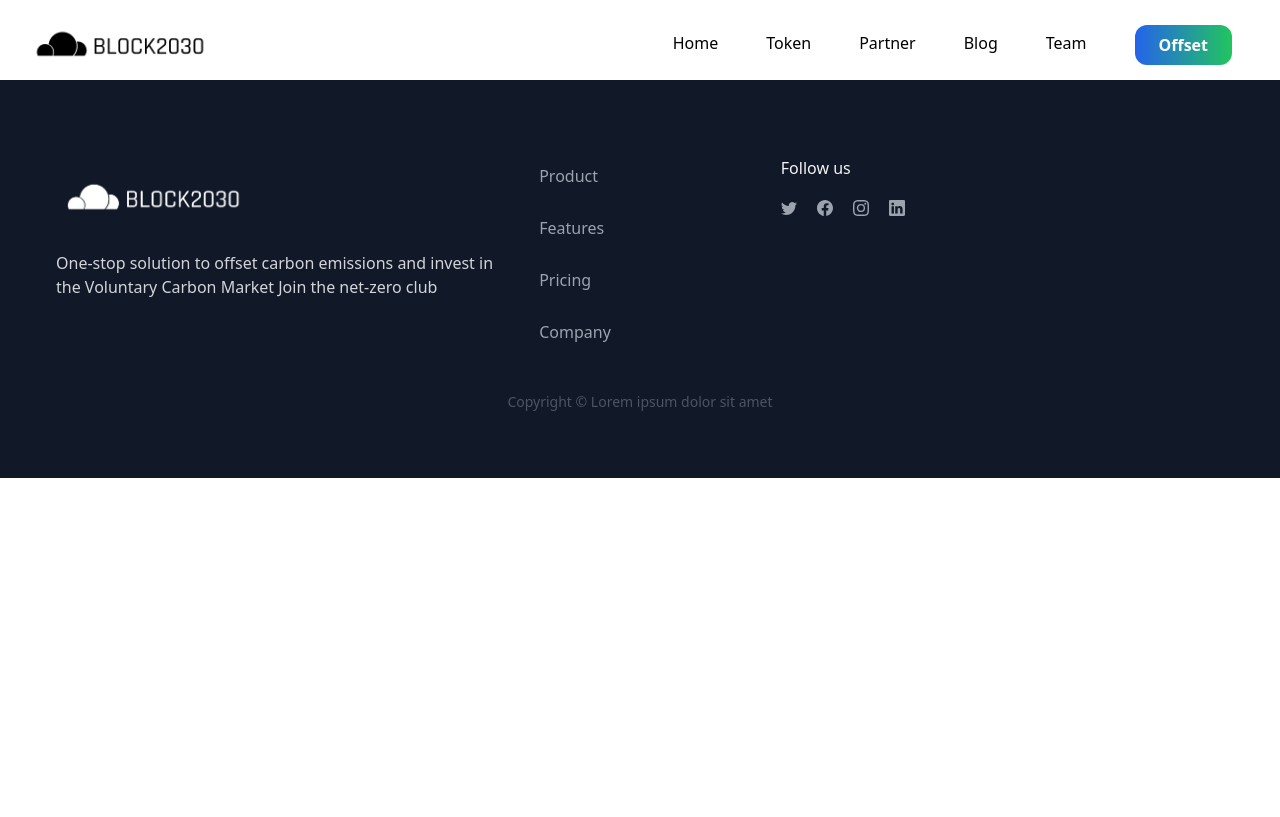
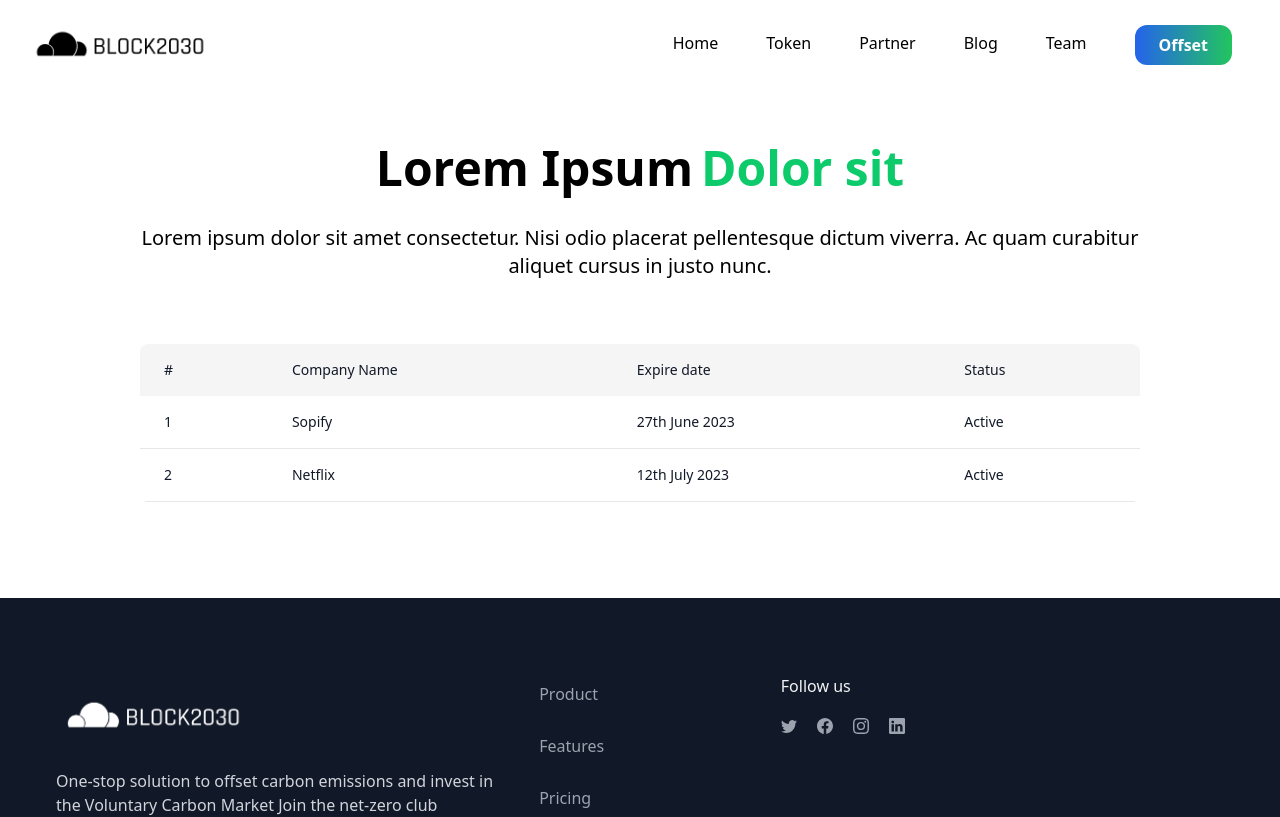
Before and after one commit to Decentralized-Brains/greenworld-frontend, a React (Create React App) app: page /transaction in a window 1280 px wide. Shown: the top 817 px of the page. Built offline with nearby package versions, Linux system fonts and the light colour scheme.

Commit message:
transaction page add

```diff
--- a/src/App.jsx
+++ b/src/App.jsx
@@ -7,9 +7,9 @@ import Partnership from "./pages/Partnership";
 import Signin from "./pages/Signin";
 import Signup from "./pages/Signup";
 import ForgetPassword from "./pages/ForgetPassword";
-
 import { BrowserRouter, Routes, Route } from "react-router-dom";
 import Token from "./pages/Token";
+import Transaction from "./pages/Transaction";
 
 function App() {
   return (
@@ -25,6 +25,7 @@ function App() {
           <Route path="/signin" element={<Signin />} />
           <Route path="/signup" element={<Signup />} />
           <Route path="/forgetpassword" element={<ForgetPassword />} />
+          <Route path="/transaction" element={<Transaction />} />
         </Routes>
         <div className="h-[80px]"></div>
         <Footer />
--- /dev/null
+++ b/src/pages/Transaction.jsx
@@ -0,0 +1,85 @@
+import React from "react";
+
+const Transaction = () => {
+  return (
+    <div className="container">
+      <div className="mt-24 md:mt-32">
+        <h1 className=" text-4xl md:text-5xl text-center">
+          Lorem Ipsum
+          <span className="text-[#0DCB6B] pl-2">Dolor sit</span>
+        </h1>
+      </div>
+      <div className="flex justify-center text-xl font-normal pt-8">
+        <p className="max-w-[1000px] text-center">
+          Lorem ipsum dolor sit amet consectetur. Nisi odio placerat
+          pellentesque dictum viverra. Ac quam curabitur aliquet cursus in justo
+          nunc.
+        </p>
+      </div>
+      <div className="flex justify-center mt-16">
+        <table className="w-[1000px] rounded-lg overflow-hidden">
+          <thead className="bg-[#F5F5F5] ">
+            <tr className="">
+              <th
+                scope="col"
+                className="text-sm font-medium text-gray-900 px-2 md:px-6 py-4 text-left"
+              >
+                #
+              </th>
+              <th
+                scope="col"
+                className="text-sm font-medium text-gray-900 px-2 md:px-6 py-4 text-left"
+              >
+                Company Name
+              </th>
+              <th
+                scope="col"
+                className="text-sm font-medium text-gray-900 px-2 md:px-6 py-4 text-left"
+              >
+                Expire date
+              </th>
+              <th
+                scope="col"
+                className="text-sm font-medium text-gray-900 px-2 md:px-6 py-4 text-left"
+              >
+                Status
+              </th>
+            </tr>
+          </thead>
+          <tbody>
+            <tr className="bg-white border-b transition duration-300 ease-in-out hover:bg-gray-100">
+              <td className="px-2 md:px-6 py-4 whitespace-nowrap text-sm font-medium text-gray-900">
+                1
+              </td>
+              <td className="text-sm text-gray-900 font-light px-2 md:px-6 py-4 whitespace-nowrap">
+                Sopify
+              </td>
+              <td className="text-sm text-gray-900 font-light px-2 md:px-6 py-4 whitespace-nowrap">
+                27th June 2023
+              </td>
+              <td className="text-sm text-gray-900 font-light px-2 md:px-6 py-4 whitespace-nowrap">
+                Active
+              </td>
+            </tr>
+            <tr className="bg-white border-b transition duration-300 ease-in-out hover:bg-gray-100">
+              <td className="px-2 md:px-6 py-4 whitespace-nowrap text-sm font-medium text-gray-900">
+                2
+              </td>
+              <td className="text-sm text-gray-900 font-light px-2 md:px-6 py-4 whitespace-nowrap">
+                Netflix
+              </td>
+              <td className="text-sm text-gray-900 font-light px-2 md:px-6 py-4 whitespace-nowrap">
+                12th July 2023
+              </td>
+              <td className="text-sm text-gray-900 font-light px-2 md:px-6 py-4 whitespace-nowrap">
+                Active
+              </td>
+            </tr>
+          </tbody>
+        </table>
+      </div>
+    </div>
+  );
+};
+
+export default Transaction;
```
